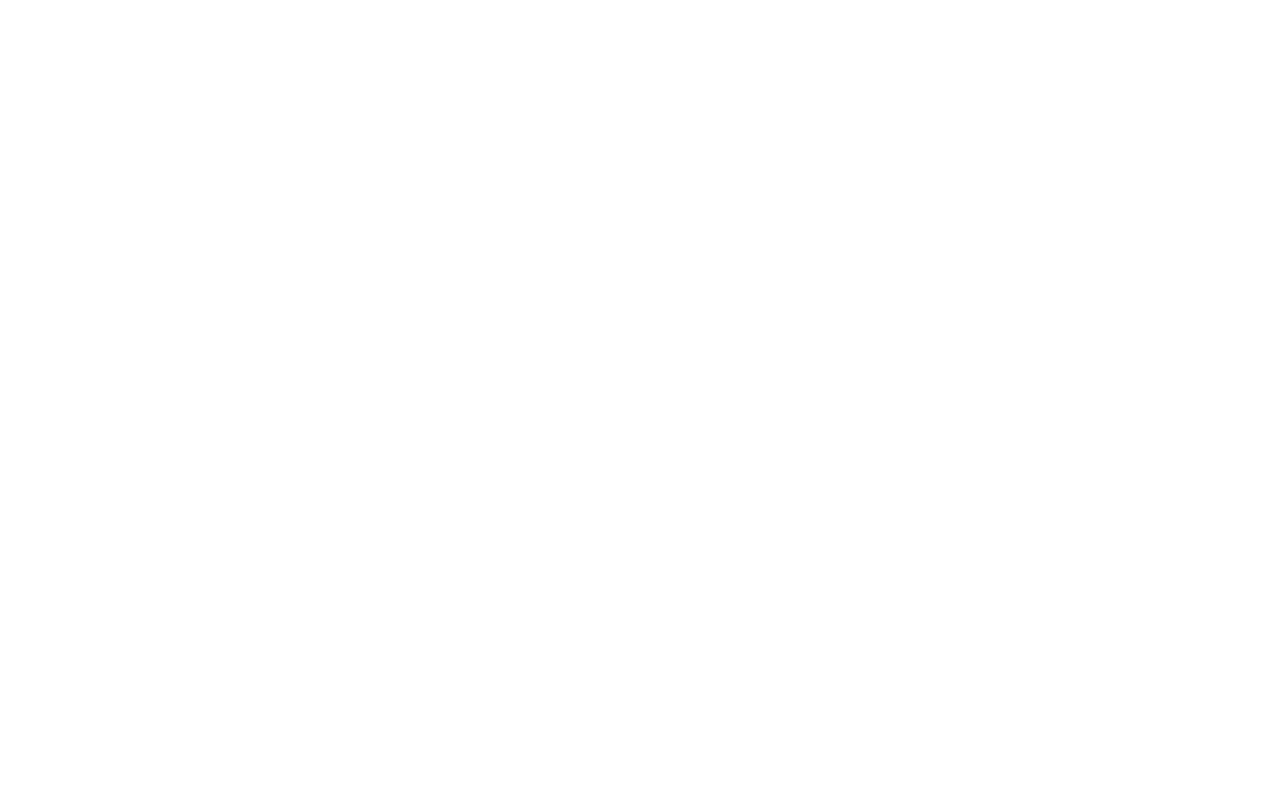
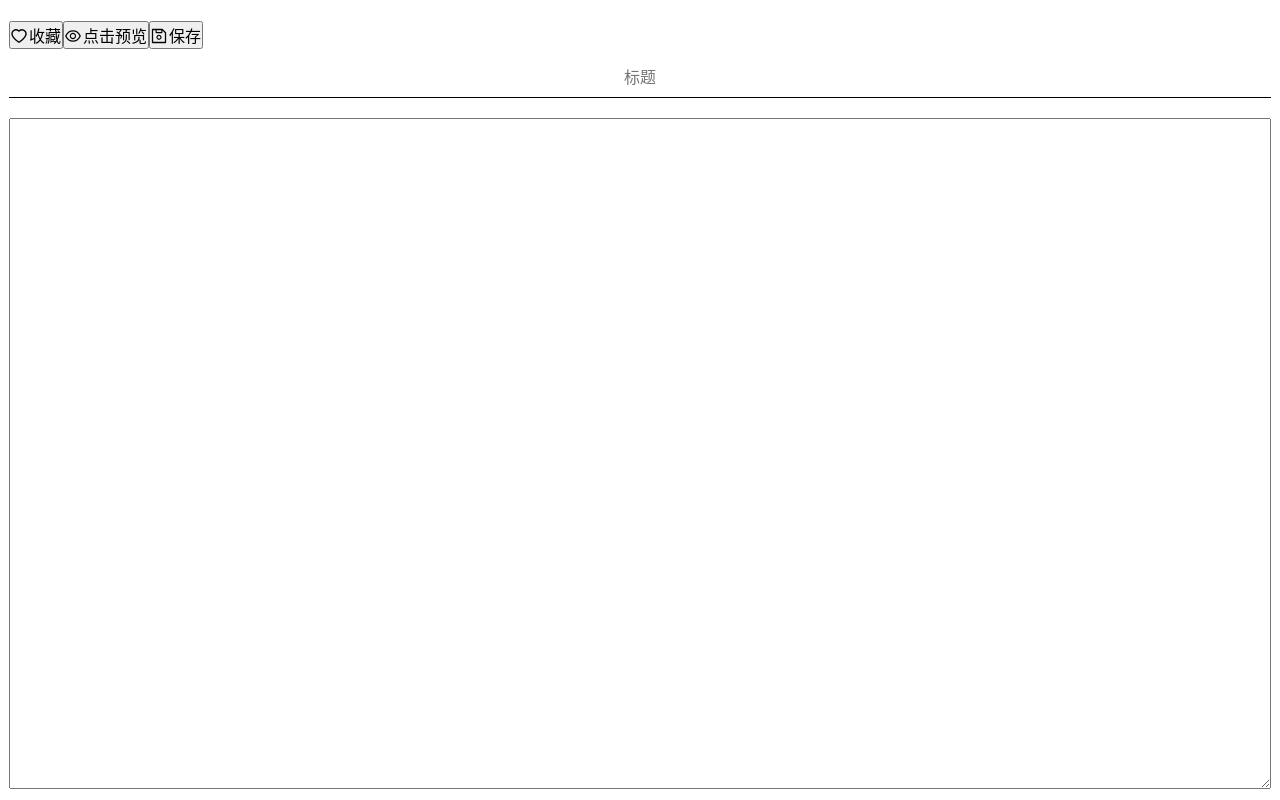
Before and after one commit to leigp555/nodeBook, a Vue app: page /#/createNode in a window 1280 px wide. Before the commit this address had no page. Built offline with nearby package versions, Linux system fonts and the light colour scheme.

Commit message:
增加创建笔记和收藏笔记的功能

```diff
--- a/components.d.ts
+++ b/components.d.ts
@@ -38,6 +38,7 @@
     ATabs: typeof import('ant-design-vue/es')['Tabs']
     AUpload: typeof import('ant-design-vue/es')['Upload']
     Collection: typeof import('./src/components/Collection.vue')['default']
+    CreateNode: typeof import('./src/components/CreateNode.vue')['default']
     CurrentNode: typeof import('./src/components/CurrentNode.vue')['default']
     Garbage: typeof import('./src/components/Garbage.vue')['default']
     Header: typeof import('./src/components/Header.vue')['default']
--- /dev/null
+++ b/src/components/CreateNode.vue
@@ -0,0 +1,160 @@
+<template>
+  <div class="article-wrapper">
+    <div class="action">
+      <div class="button">
+        <a-button class="action" @click="collection" type="link"><span style="margin-right:2px "><heart-outlined :class="{clt:data.collection}"/></span>收藏</a-button>
+      </div>
+      <div class="button">
+        <a-button class="action" @click="preview" type="link"><span style="margin-right:2px "><eye-outlined /></span>点击预览</a-button>
+      </div>
+      <div class="button">
+        <a-button class="action" @click="saveInfo" type="link"><span style="margin-right:2px "><save-outlined /></span>保存</a-button>
+      </div>
+    </div>
+    <main class="main">
+      <div class="showUserInput">
+        <a-input class="title" :bordered="false" v-model:value="data.title" placeholder="标题" autofocus @change="modifyNode"/>
+        <div class="article">
+          <textarea class="input" v-model="data.textarea" @change="modifyNode"/>
+        </div>
+      </div>
+    </main>
+  </div>
+  <a-drawer size="large" placement="bottom" :closable="false" :visible="markDownOutVisible" @close="onClose">
+    <ShowNode :visible="markDownOutVisible" createNode/>
+  </a-drawer>
+</template>
+
+<script lang="ts" setup>
+import { ExclamationCircleOutlined,EyeOutlined ,SaveOutlined,HeartOutlined} from '@ant-design/icons-vue';
+import {createVNode, reactive} from 'vue';
+import { Modal } from 'ant-design-vue';
+import {createNewNode} from "@/helper/allRequest";
+import ShowNode from "@/components/ShowNode.vue"
+import {ref} from "vue";
+import {nodeInfoType} from "@/type/type";
+import dayjs from "dayjs";
+
+const data=reactive({
+  title:"",
+  textarea:"",
+  filename:"",
+  collection:true,
+  timeAt:dayjs(),
+})
+const initData=()=>{
+  const initValue=JSON.parse(window.localStorage.getItem("__createNode")!)||{title:"", article:"", filename:"", collection:false, timeAt:dayjs()
+  }
+  data.title=initValue.title
+  data.textarea=initValue.article
+  data.filename=initValue.filename
+  data.collection=initValue.collection
+  data.timeAt=initValue.timeAt
+}
+initData()
+const postData=()=>{
+  return {title:data.title,content:data.textarea,fileName:data.filename,collection:data.collection,timeAt:dayjs()}
+}
+//网络请求
+const saveInfo = () => {
+  const article=postData()
+  Modal.confirm({
+    title: '确定保存？',
+    cancelText:"取消",
+    okText:'确定',
+    icon: createVNode(ExclamationCircleOutlined),
+    onOk() {
+      createNewNode.request(article).then((res)=>{
+        alert("创建成功")
+      },(res)=>{
+        alert("修改失败")
+      })
+    },
+    onCancel() {},
+  });
+}
+const markDownOutVisible = ref<boolean>(false);
+const preview=()=>{
+  const article=postData()
+  window.localStorage.setItem("__createNode",JSON.stringify(article))
+  markDownOutVisible.value = true;
+}
+const modifyNode=()=>{
+  const article=postData()
+  window.localStorage.setItem("__createNode",JSON.stringify(article))
+}
+const onClose = () => {
+  markDownOutVisible.value = false;
+};
+const collection=()=>{
+   data.collection=!data.collection
+}
+
+</script>
+
+
+<style lang="scss" scoped>
+@import url("../helper/markdown.scss");
+.article-wrapper {
+  height: 100%;
+  overflow-y: auto;
+  display: flex;
+  flex-direction: column;
+  >.action{
+    margin-top: 20px;
+    display: flex;
+    justify-content: start;
+    align-items: center;
+    padding-left: 8px;
+    padding-right: 8px;
+    .clt{
+      color: red;
+    }
+    >.iconWrap{
+      display: flex;
+      justify-content: center;
+      align-items: center;
+      color: #189eff;
+      >.icon {
+        width: 1em; height:1em;
+        vertical-align: -0.15em;
+        fill: currentColor;
+        overflow: hidden;
+      }
+    }
+  }
+  > .main {
+    padding-left: 8px;
+    padding-right: 8px;
+    margin-top: 8px;
+    flex-grow: 10;
+    > .showUserInput {
+      height: 100%;
+      display: flex;
+      flex-direction: column;
+      > .title {
+        border: none;
+        margin-bottom: 20px;
+        border-bottom: 1px solid black;
+        padding: 10px;
+        text-align: center;
+      }
+      >.article{
+        position: relative;
+        top: 0;
+        left: 0;
+        flex-grow: 10;
+        margin-bottom: 10px;
+        >.input {
+          height: 100%;
+          width: 100%;
+          padding: 15px 10px;
+        }
+      }
+    }
+
+  }
+
+}
+
+</style>
--- a/src/components/CurrentNode.vue
+++ b/src/components/CurrentNode.vue
@@ -17,17 +17,20 @@
         </a-button>
       </div>
     </header>
+    <div class="action">
+      <div class="button">
+        <a-button class="action" @click="collection" type="link"><span style="margin-right:2px" ><heart-outlined :class="{clt:collectionState}"/></span>收藏</a-button>
+        <a-button class="action" @click="deleteNode" type="link"><span style="margin-right:2px"><delete-outlined/>删除</span></a-button>
+      </div>
+      <div class="iconWrap" @click="preview">
+        <eye-outlined /><span>点击预览</span>
+      </div>
+    </div>
     <main class="main">
       <div class="showUserInput">
         <a-input class="title" :bordered="false" v-model:value="title" placeholder="标题" autofocus @change="modifyNode"/>
         <div class="article">
           <textarea class="input" v-model="textarea" @change="modifyNode"/>
-          <div class="iconWrap" @click="preview">
-            <span>点击预览:</span>
-            <svg class="icon" aria-hidden="true">
-              <use xlink:href="#icon-yulan"></use>
-            </svg>
-          </div>
         </div>
       </div>
     </main>
@@ -39,24 +42,29 @@
 
 <script lang="ts" setup>
 import {useRoute, useRouter} from "vue-router";
-import { ExclamationCircleOutlined } from '@ant-design/icons-vue';
+import { ExclamationCircleOutlined,EyeOutlined } from '@ant-design/icons-vue';
 import { createVNode} from 'vue';
 import { Modal } from 'ant-design-vue';
-import {getCurrentNode, modifyNodeRse} from "@/helper/allRequest";
+import {getCurrentNode, modifyNodeRse, modifyNodeRseCollection} from "@/helper/allRequest";
 import ShowNode from "@/components/ShowNode.vue"
 import {ref} from "vue";
-import {nodeInfoType} from "@/type/type";
+import {collectionType, nodeInfoType} from "@/type/type";
+import {HeartOutlined, DeleteOutlined} from '@ant-design/icons-vue';
+
+
 const router=useRouter()
 const route = useRoute()
 const title = ref<string>('');
 const textarea = ref<string>('')
 const nodeId=ref<number>()
+const collectionState=ref<boolean>(false)
 //网络请求
 getCurrentNode.request("/getCurrentNode", route.params as { nodeId: string, fileName: string }).then((response) => {
-  const res = response as { nodeId: number, title: string, content: string }[]
+  const res = response as { nodeId: number, title: string, content: string,collection:boolean }[]
   title.value = res[0].title
   textarea.value = res[0].content
   nodeId.value=res[0].nodeId
+  collectionState.value=res[0].collection
 })
 const saveInfo = () => {
   const article={title:title.value,article:textarea.value,nodeId:nodeId.value,fileName:route.params.fileName} as nodeInfoType
@@ -89,6 +97,15 @@
 const onClose = () => {
   markDownOutVisible.value = false;
 };
+
+const collection=()=>{
+  collectionState.value=!collectionState
+  const postData={nodeId:nodeId.value,currentCollectionState:collectionState.value} as collectionType
+  modifyNodeRseCollection.request(postData).then(()=>{})
+}
+const deleteNode=()=>{
+
+}
 </script>
 
 
@@ -99,6 +116,28 @@
   overflow-y: auto;
   display: flex;
   flex-direction: column;
+  >.action{
+    display: flex;
+    justify-content: space-between;
+    align-items: center;
+    padding-left: 8px;
+    padding-right: 8px;
+    .clt{
+      color: red;
+    }
+    >.iconWrap{
+      display: flex;
+      justify-content: center;
+      align-items: center;
+      color: #189eff;
+      >.icon {
+        width: 1em; height:1em;
+        vertical-align: -0.15em;
+        fill: currentColor;
+        overflow: hidden;
+      }
+    }
+  }
   > .header {
     padding: 12px 5px 12px 12px;
     background-color: #99CC66;
@@ -174,22 +213,6 @@
           width: 100%;
           padding: 15px 10px;
         }
-        >.iconWrap{
-          display: flex;
-          justify-content: center;
-          align-items: center;
-          position: absolute;
-          top: 5px;
-          gap: 2px;
-          right: 10px;
-          color: blue;
-          >.icon {
-            width: 1.4em; height:1.4em;
-            vertical-align: -0.15em;
-            fill: currentColor;
-            overflow: hidden;
-          }
-        }
       }
     }
 
--- a/src/components/Node.vue
+++ b/src/components/Node.vue
@@ -29,11 +29,6 @@
         </a-tab-pane>
       </a-tabs>
     </div>
-    <div class="newNode">
-      <svg class="icon" aria-hidden="true">
-        <use xlink:href="#icon-add"></use>
-      </svg>
-    </div>
   </div>
 </template>
 <script lang="ts" setup>
@@ -49,29 +44,6 @@
 </script>
 
 <style lang="scss" scoped>
-.wrap {
-  position: relative;
-  top: 0;
-  left: 0;
-  > .newNode {
-    position: fixed;
-    bottom: 120px;
-    right: 0;
-    display: flex;
-    justify-content: end;
-    align-items: center;
-    padding: 60px;
-
-    > .icon {
-      width: 3em;
-      height: 3em;
-      vertical-align: -0.15em;
-      fill: currentColor;
-      overflow: hidden;
-    }
-  }
-}
-
 .icon {
   width: 2em;
   height: 2em;
--- a/src/helper/List.vue
+++ b/src/helper/List.vue
@@ -15,11 +15,8 @@
                       <span id="nodeTitle">{{ item.title }}</span>
                       <span> {{formatTime(item.timeAt)}}</span>
                     </div>
-
                   </div>
-
                 </template>
-
               </a-list-item-meta>
             </a-skeleton>
           </a-list-item>
--- a/src/helper/allRequest.ts
+++ b/src/helper/allRequest.ts
@@ -1,6 +1,6 @@
 import {netRequest} from "@/helper/netRequest";
 
-import {loginObj, nodeInfoType, userInfoData} from "@/type/type";
+import {collectionType, loginObj, newNodePostType, nodeInfoType, userInfoData} from "@/type/type";
 import {Router} from "vue-router";
 
 //登录页
@@ -126,6 +126,33 @@
         })
     }
 }
+
+//修改收藏状态
+export const modifyNodeRseCollection={
+    request(data:collectionType){
+        return new Promise((resolve,reject)=>{
+            netRequest("/modifyUserNodeCollection", "POST",data).then((res) => {
+                resolve(res)
+            }, (res) => {
+                reject(res)
+            })
+        })
+    }
+}
+
+//创建新的笔记
+
+export const createNewNode={
+    request(data:newNodePostType){
+        return new Promise((resolve,reject)=>{
+            netRequest("/createNewNode", "POST",data).then((res) => {
+                resolve(res)
+            }, (res) => {
+                reject(res)
+            })
+        })
+    }
+}
 //退出登录
 export const userSignOut={
     request(){
--- a/src/router/index.ts
+++ b/src/router/index.ts
@@ -3,7 +3,8 @@
 import Node from '@/components/Node.vue'
 import UserInfo from "@/components/UserInfo.vue"
 import CurrentNode from "@/components/CurrentNode.vue"
-import ShowNode from "@/components/ShowNode.vue"
+import CreateNode from "@/components/CreateNode.vue"
+
 import {createWebHashHistory,createRouter} from 'vue-router'
 const history=createWebHashHistory()
 export const router=createRouter({
@@ -15,6 +16,6 @@
         {path:'/node',component:Node},
         {path:'/userInfo',component:UserInfo},
         {path:'/node/currentNode/:fileName/:nodeId',component:CurrentNode},
-        {path:'/showNode',component:ShowNode},
+        {path:'/createNode',component:CreateNode},
     ]
 })
--- a/src/vueX/index.ts
+++ b/src/vueX/index.ts
@@ -1,4 +1,5 @@
 import {createStore} from 'vuex'
+import dayjs from "dayjs";
 
 interface dataX {
     user: { username: string | number, password: string | number },
@@ -8,7 +9,7 @@
 export const store = createStore<dataX>({
     state() {
         return {
-            user: {username: '', password: ''}
+            user: {username: '', password: ''},
         }
     },
     getters: {
```
Also changed, not shown: src/components/ShowNode.vue (+11 -4 lines), src/type/type.ts (+10 -0 lines), src/helper/icon.js.
